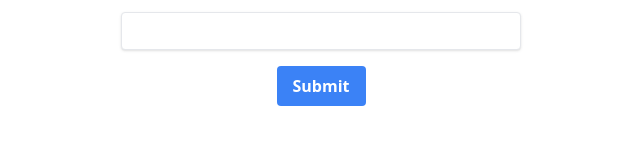
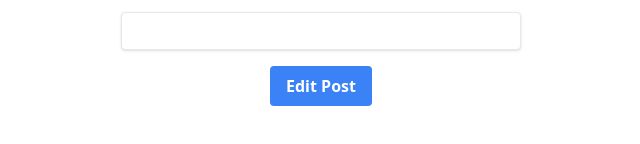
Before and after one commit to Amoh-Ntim/BlogMERN, a React (Vite) app in the folder frontend/blogsite/: page /edit/1 in a window 1280 px wide. Shown: the part 334-478 px from the top of the page, without its empty margins (319-959 px from the left). Built offline with nearby package versions, Linux system fonts and the light colour scheme.

Commit message:
edit posts

```diff
--- a/frontend/blogsite/src/components/EditCard.jsx
+++ b/frontend/blogsite/src/components/EditCard.jsx
@@ -90,7 +90,7 @@ const EditCard = () => {
       {/* ...similar fields for excerpt and content... */}
       <Link to="/postcards">
       <button className="bg-blue-500 hover:bg-blue-700 text-white font-bold py-2 px-4 rounded focus:outline-none focus:shadow-outline" onClick={handleEdit}>
-        Submit
+        Edit Post
       </button>
       </Link>
     </form>
```
